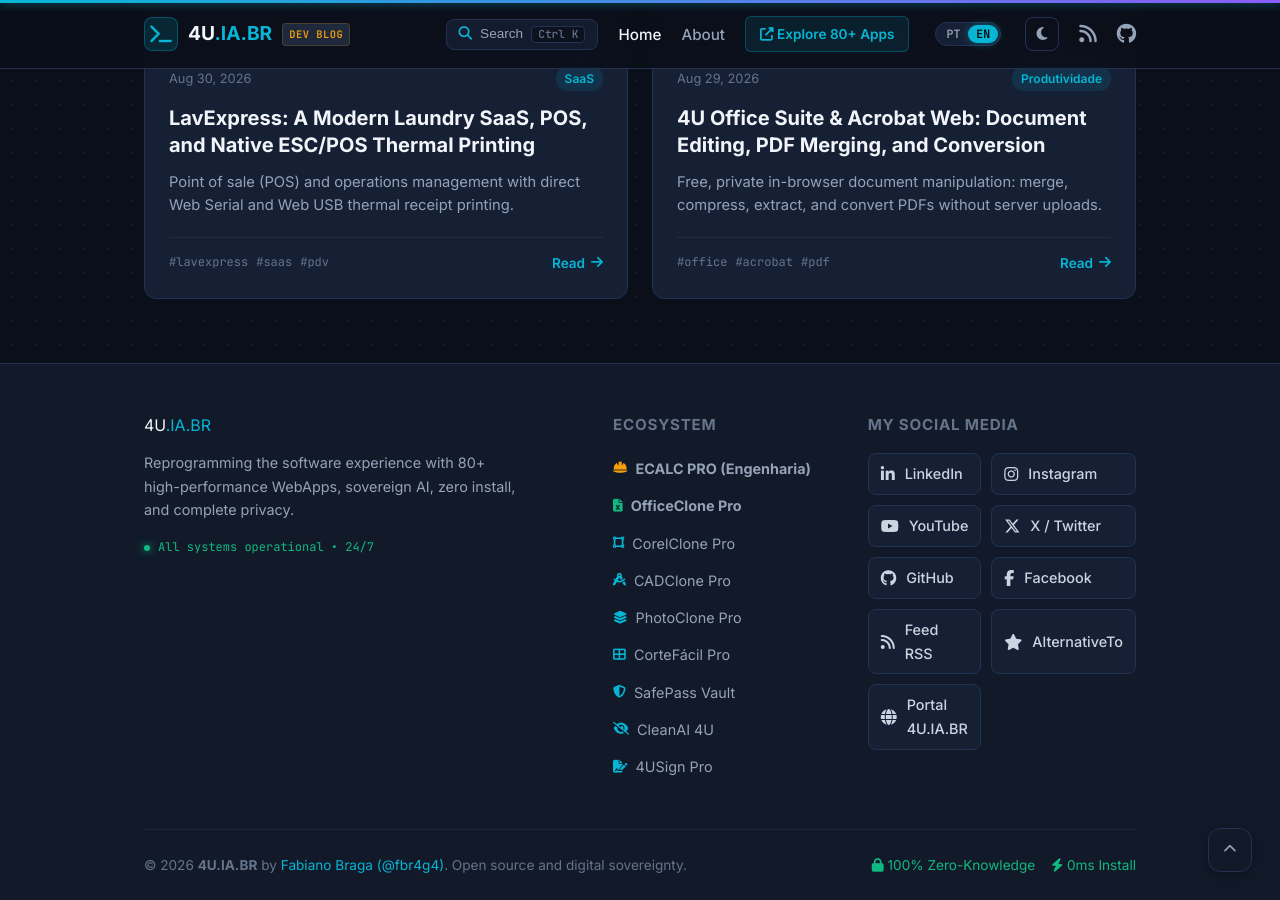
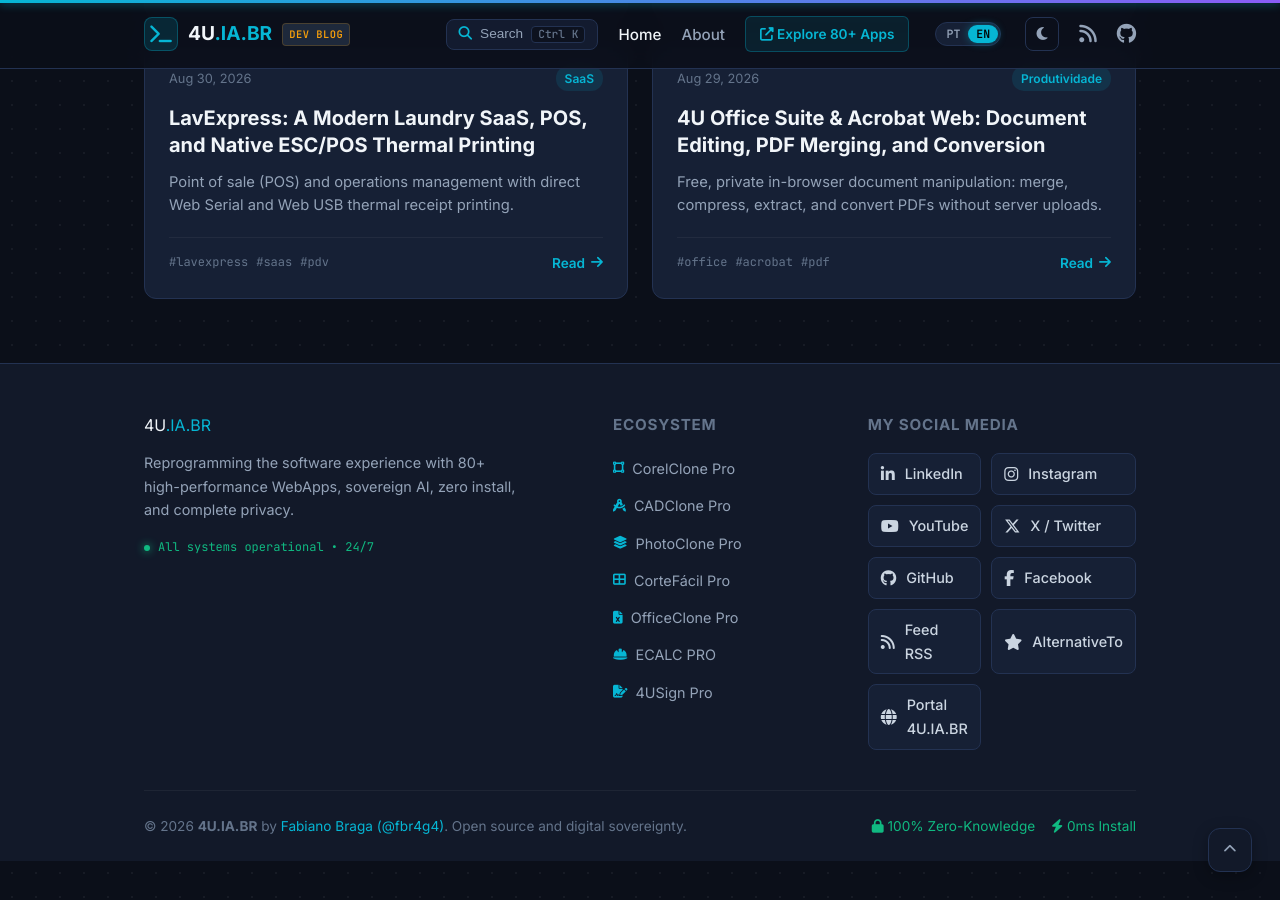
Before and after one commit to 4u-Labs/4u-labs.github.io, a Jekyll site: the page built from index.html, in a window 1280 px wide and 900 px high, scrolled down 11235 px. Built offline with Jekyll 4.4.1, drawn with Linux system fonts in a browser that asks for light colours.

Commit message:
fix(footer): substituir CleanAI pelo ECALC e SafePass pelo OfficeClone no ecossistema

```diff
--- a/_includes/footer.html
+++ b/_includes/footer.html
@@ -22,14 +22,12 @@
           <span data-lang="en">Ecosystem</span>
         </h4>
         <ul class="footer-links">
-          <li><a href="https://4u.ia.br/app/engenharia/" target="_blank"><i class="fas fa-hard-hat" style="color:var(--accent-amber);"></i> <strong>ECALC PRO (Engenharia)</strong></a></li>
-          <li><a href="https://4u.ia.br/app/office/excel/" target="_blank"><i class="fas fa-file-excel" style="color:var(--accent-emerald);"></i> <strong>OfficeClone Pro</strong></a></li>
           <li><a href="https://4u.ia.br/app/corel/" target="_blank"><i class="fas fa-vector-square"></i> CorelClone Pro</a></li>
           <li><a href="https://4u.ia.br/app/cadclone/" target="_blank"><i class="fas fa-drafting-compass"></i> CADClone Pro</a></li>
           <li><a href="https://4u.ia.br/app/photoclone/" target="_blank"><i class="fas fa-layer-group"></i> PhotoClone Pro</a></li>
           <li><a href="https://4u.ia.br/app/cortefacil/" target="_blank"><i class="fas fa-th-large"></i> CorteFácil Pro</a></li>
-          <li><a href="https://4u.ia.br/app/safepass/" target="_blank"><i class="fas fa-shield-alt"></i> SafePass Vault</a></li>
-          <li><a href="https://4u.ia.br/app/cleanai/" target="_blank"><i class="fas fa-eye-slash"></i> CleanAI 4U</a></li>
+          <li><a href="https://4u.ia.br/app/office/excel/" target="_blank"><i class="fas fa-file-excel"></i> OfficeClone Pro</a></li>
+          <li><a href="https://4u.ia.br/app/engenharia/" target="_blank"><i class="fas fa-hard-hat"></i> ECALC PRO</a></li>
           <li><a href="https://4u.ia.br/app/4usign/" target="_blank"><i class="fas fa-file-signature"></i> 4USign Pro</a></li>
         </ul>
       </div>
```
